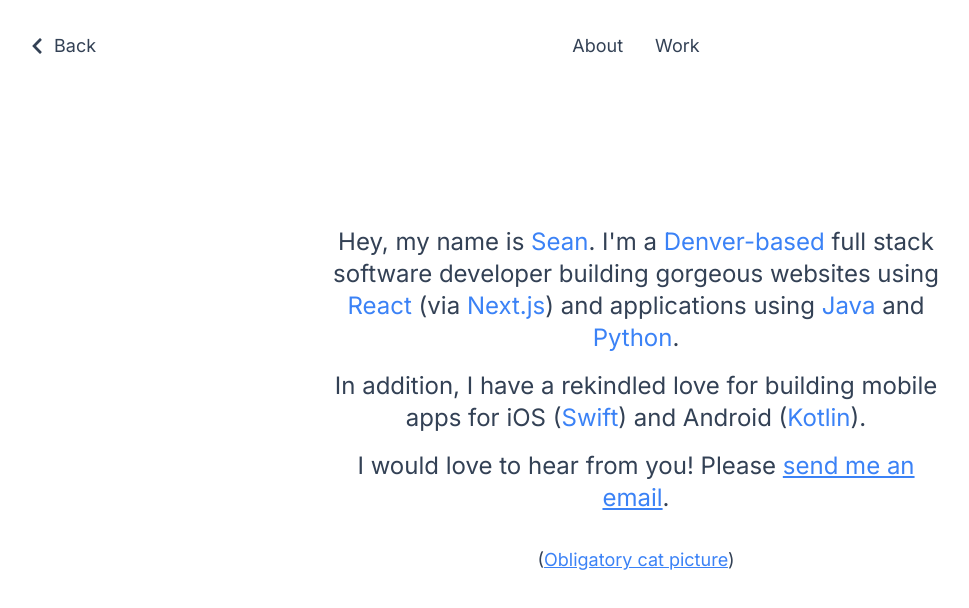
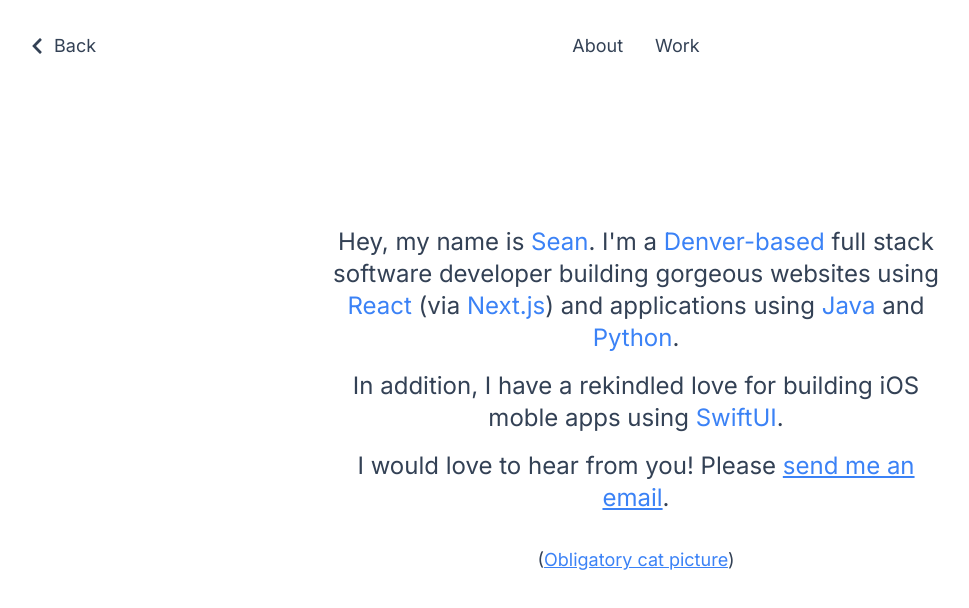
Before and after one commit to seaneoo/seano, a Next.js app: page /about in a window 1280 px wide. Shown: the top 608 px of the page, without its empty margins (4-973 px from the left). Built offline with nearby package versions, Linux system fonts and the light colour scheme.

Commit message:
Update about page content

```diff
--- a/src/app/about/page.tsx
+++ b/src/app/about/page.tsx
@@ -17,8 +17,8 @@
         </p>
 
         <p className="mb-4">
-          In addition, I have a rekindled love for building mobile apps for iOS
-          (<mark>Swift</mark>) and Android (<mark>Kotlin</mark>).
+          In addition, I have a rekindled love for building iOS moble apps using{' '}
+          <mark>SwiftUI</mark>.
         </p>
 
         <p className="mb-8">
```
